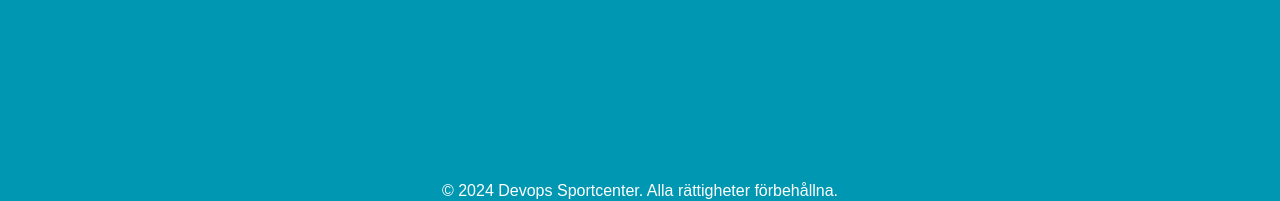
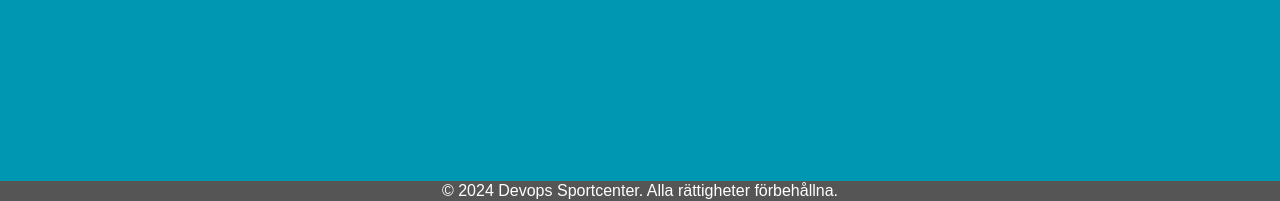
Before and after one commit to Mellblomman/Sportcenter, a Flask app: page /contact.html in a window 1280 px wide. Shown: the part 599-800 px from the top of the page. Run offline with Flask 3, Linux system fonts and the light colour scheme; some libraries are stand-ins or nearby versions.

Commit message:
fixed color

```diff
--- a/static/style.css
+++ b/static/style.css
@@ -120,7 +120,7 @@ footer {
     left: 0;
     bottom: 0;
     width: 100%;
-    background-color: ;
+    background-color: #555555;
     color: white;
     text-align: center;
     padding: 1px;
```
